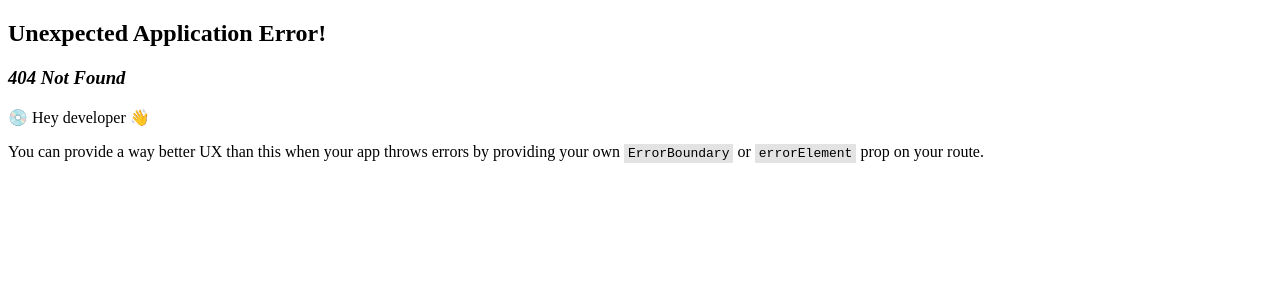
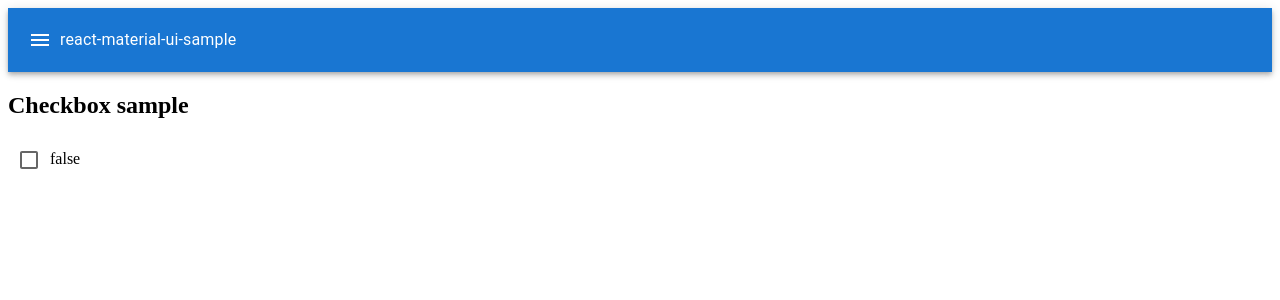
Before and after one commit to nakamurakko/react-material-ui-sample, a React (Create React App) app: page /checkbox-sample in a window 1280 px wide. Before the commit this address had no page. Shown: the top 300 px of the page. Built offline with nearby package versions, Linux system fonts and the light colour scheme.

Commit message:
Checkbox サンプルを追加。

```diff
--- a/src/App.tsx
+++ b/src/App.tsx
@@ -50,6 +50,9 @@ export default function App(): JSX.Element {
         <MenuItem onClick={closeMenu}>
           <Link to="button-sample">Button sample</Link>
         </MenuItem>
+        <MenuItem onClick={closeMenu}>
+          <Link to="checkbox-sample">Button sample</Link>
+        </MenuItem>
       </Menu>
 
       <Outlet />
--- /dev/null
+++ b/src/checkbox-sample/checkbox-sample.tsx
@@ -0,0 +1,30 @@
+import { useState } from 'react';
+
+import { Checkbox } from '@mui/material';
+
+/**
+ * Checkbox サンプルコンポーネント。
+ *
+ * @returns JSX.Element
+ */
+export default function CheckboxSample(): JSX.Element {
+
+  const [isChecked, setIsChecked] = useState<boolean>(false);
+
+  return (
+    <>
+      <h2>Checkbox sample</h2>
+
+      <Checkbox
+        value={isChecked}
+        onChange={
+          (event, checked): void => {
+            setIsChecked(checked);
+          }
+        }
+      />
+      <span>{String(isChecked)}</span>
+    </>
+  );
+
+}
--- a/src/index.tsx
+++ b/src/index.tsx
@@ -8,12 +8,14 @@ import { Router } from '@remix-run/router';
 
 import App from './App';
 import ButtonSample from './button-sample/button-sample';
+import CheckboxSample from './checkbox-sample/checkbox-sample';
 import reportWebVitals from './reportWebVitals';
 
 const router: Router = createBrowserRouter(
   createRoutesFromElements(
     <Route path="/" element={<App />}>
       <Route path="button-sample" element={<ButtonSample />} />
+      <Route path="checkbox-sample" element={<CheckboxSample />} />
     </Route>
   )
 );
```
